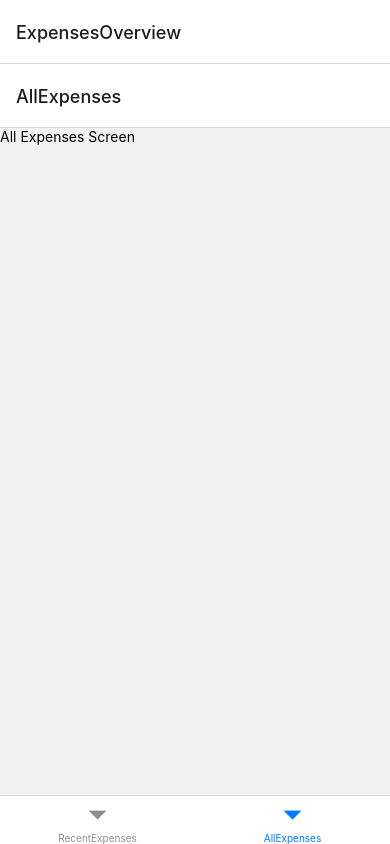
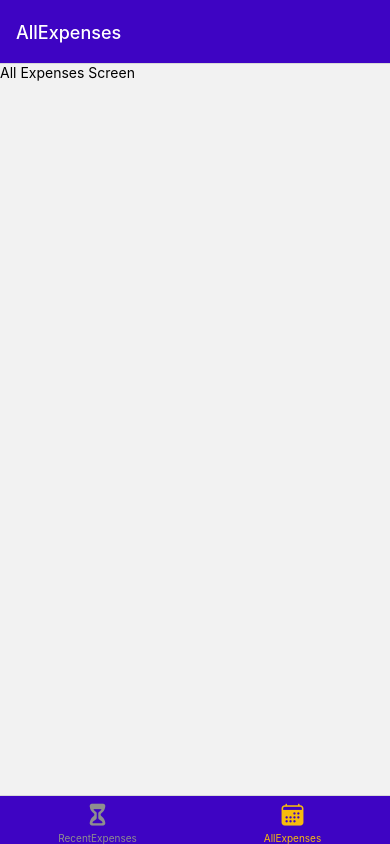
Before and after one commit to Ramses2/expense, a React Native app: screen /AllExpenses in a window 390 px wide. Built offline with nearby package versions, Linux system fonts and the light colour scheme.

Commit message:
Adding colors

```diff
--- a/App.js
+++ b/App.js
@@ -5,14 +5,31 @@
 import ManageExpense from './screens/ManageExpense';
 import RecentExpenses from './screens/RecentExpenses';
 import AllExpenses from './screens/AllExpenses';
+import { GlobalStyles } from './constants/style';
+import {Ionicons} from '@expo/vector-icons';
 
 const Stack=createNativeStackNavigator();
 const BottomTabs=createBottomTabNavigator();
 
 function ExpensesOverview() {
-  return <BottomTabs.Navigator>
-    <BottomTabs.Screen name="RecentExpenses" component={RecentExpenses} />
-    <BottomTabs.Screen name="AllExpenses" component={AllExpenses} />
+  return <BottomTabs.Navigator screenOptions={{
+    headerStyle:{backgroundColor:GlobalStyles.colors.primary500},
+    headerTintColor:'white',
+    tabBarStyle:{backgroundColor:GlobalStyles.colors.primary500},
+    tabBarActiveTintColor:GlobalStyles.colors.accent500
+  }}>
+    <BottomTabs.Screen name="RecentExpenses" component={RecentExpenses} options={{
+      tile: 'Recent Expenses',
+      tabBarLebel:'Recent',
+      tabBarIcon:({color, size})=><Ionicons name="hourglass" size={size} color={color}/>
+
+    }}/>
+    <BottomTabs.Screen name="AllExpenses" component={AllExpenses} options={{
+      tile: 'All Expenses',
+      tabBarLebel:'All Expenses',
+      tabBarIcon:({color, size})=><Ionicons name="calendar" size={size} color={color}/>
+
+    }}/>
   </BottomTabs.Navigator>
 }
 
@@ -23,7 +40,7 @@
       <StatusBar style="auto" />
       <NavigationContainer>
         <Stack.Navigator>
-          <Stack.Screen name="ExpensesOverview" component={ExpensesOverview} />
+          <Stack.Screen name="ExpensesOverview" component={ExpensesOverview} options={{headerShown:false}}/>
           <Stack.Screen name="ManageExpense" component={ManageExpense} />
         </Stack.Navigator>
       </NavigationContainer>
--- /dev/null
+++ b/constants/style.js
@@ -0,0 +1,16 @@
+export const GlobalStyles = {
+    colors: {
+      primary50: '#e4d9fd',
+      primary100: '#c6affc',
+      primary200: '#a281f0',
+      primary400: '#5721d4',
+      primary500: '#3e04c3',
+      primary700: '#2d0689',
+      primary800: '#200364',
+      accent500: '#f7bc0c',
+      error50: '#fcc4e4',
+      error500: '#9b095c',
+      gray500: '#39324a',
+      gray700: '#221c30',
+    },
+  };
--- a/screens/AllExpenses.js
+++ b/screens/AllExpenses.js
@@ -2,7 +2,7 @@
 
 
 function AllExpenses() {
-    return <Text>All Expenses Screen</Text>
+    return <Text>All Expenses Screen </Text>
 }
 
 
```
